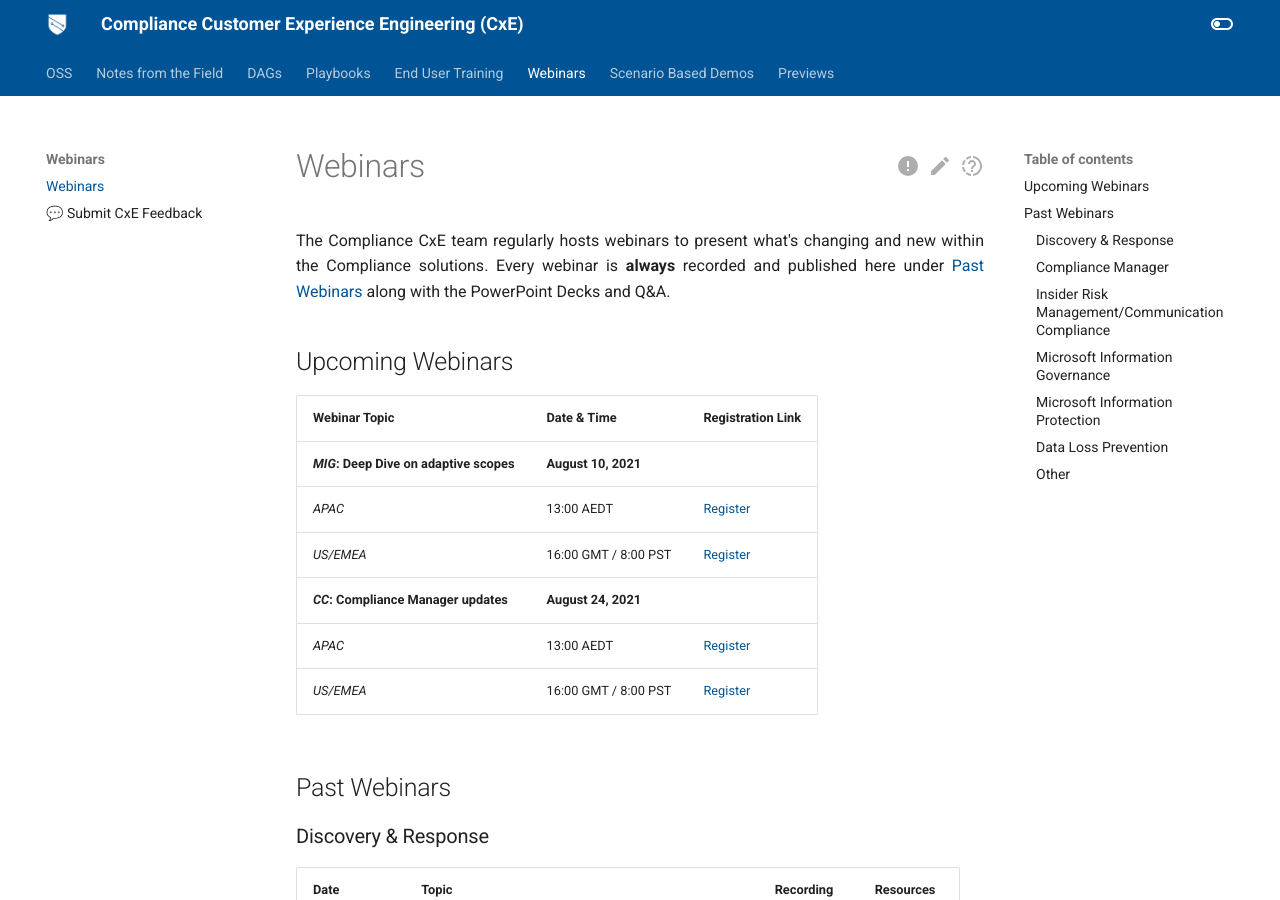
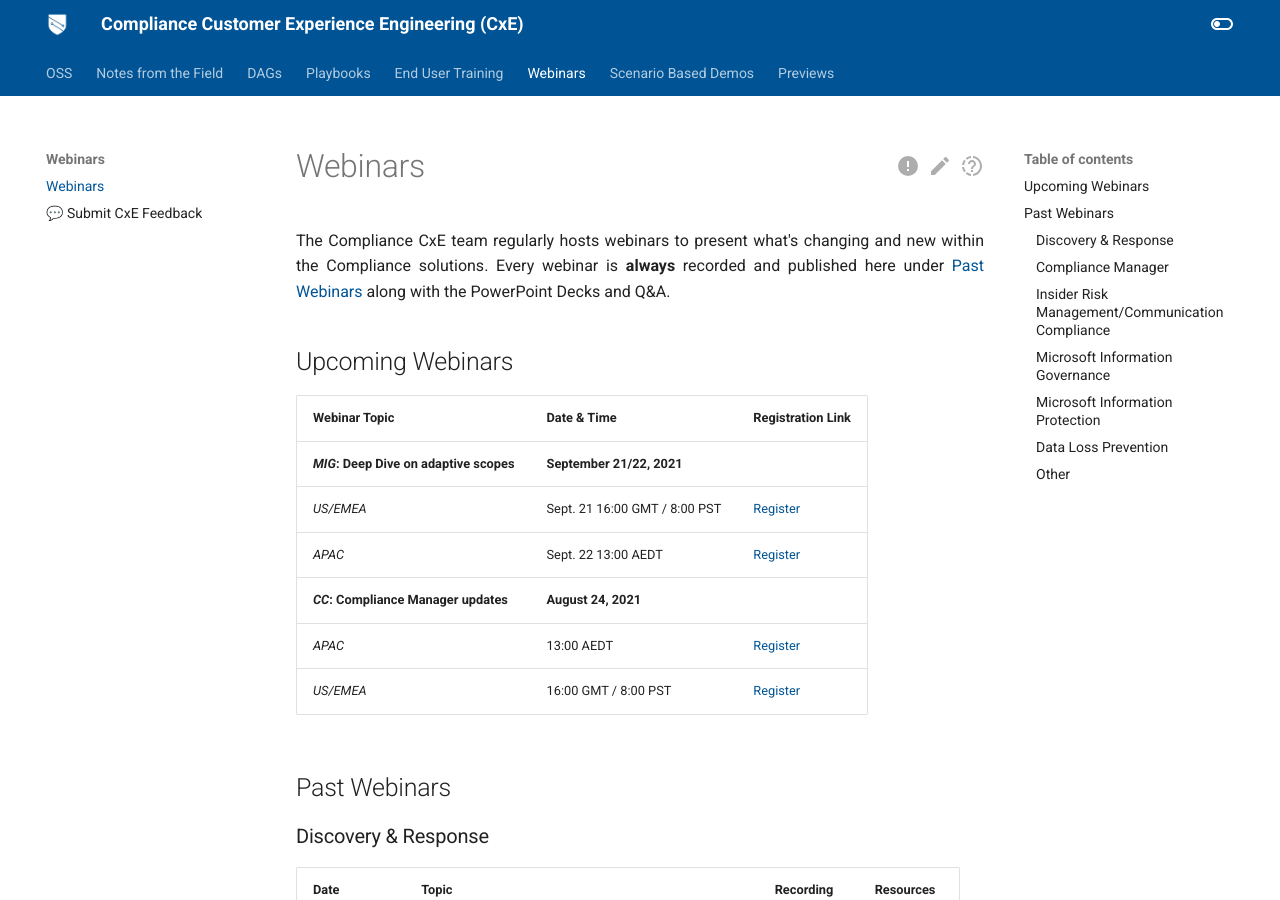
Before and after one commit to microsoft/ComplianceCxE, an MkDocs documentation site: the page built from docs/webinars.md, in a window 1280 px wide and 900 px high. Built offline with MkDocs 1.6.1 and Material for MkDocs 9.7.7, drawn with Linux system fonts in a browser that asks for light colours; comment, search, counter and statistics services are not loaded; old or Windows-style settings are respelled for this version of MkDocs.

Commit message:
adaptive scopes date change

```diff
--- a/docs/webinars.md
+++ b/docs/webinars.md
@@ -12,11 +12,11 @@
 
 | Webinar Topic | Date & Time | Registration Link |
 | --- | --- | --- |
-|***MIG*: Deep Dive on adaptive scopes** | **August 10, 2021** |  |
-|*APAC* | 13:00 AEDT | [Register](https://mipc.eventbuilder.com/event/45704) |
-| *US/EMEA* | 16:00 GMT / 8:00 PST | [Register](https://mipc.eventbuilder.com/event/45703) |
+|***MIG*: Deep Dive on adaptive scopes** | **September 21/22, 2021** |  |
+| *US/EMEA* | Sept. 21 16:00 GMT / 8:00 PST| [Register](https://mipc.eventbuilder.com/event/45703) |
+|*APAC* | Sept. 22 13:00 AEDT| [Register](https://mipc.eventbuilder.com/event45704) |
 |***CC*: Compliance Manager updates** | **August 24, 2021** |  |
-| *APAC* | 13:00 AEDT | [Register](https://mipc.eventbuilder.com/event/45706) |
+| *APAC* | 13:00 AEDT |[Register](https://mipc.eventbuilder.com/event/45706)|
 | *US/EMEA* | 16:00 GMT / 8:00 PST | [Register](https://mipc.eventbuilder.com/event/45705) |
 
 ## Past Webinars
```
